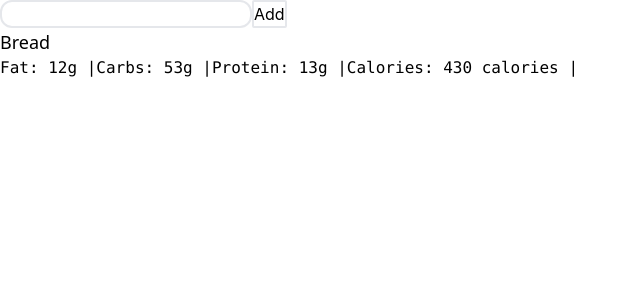
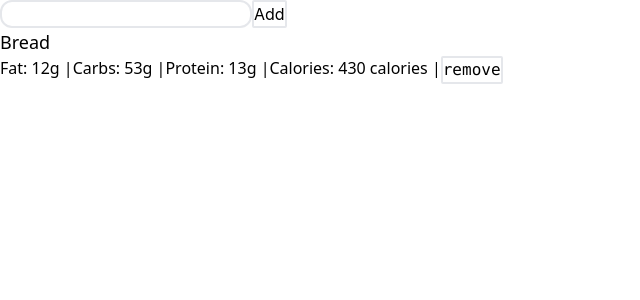
Before and after one commit to toffernator/wheelie-mealie, a React (Create React App) app: page / in a window 1280 px wide. Shown: the top 300 px of the page, without its empty margins (0-640 px from the left). Built offline with nearby package versions, Linux system fonts and the light colour scheme.

Commit message:
Add and Remove Items!

```diff
--- a/src/App.tsx
+++ b/src/App.tsx
@@ -24,10 +24,19 @@ function App() {
     setMeals(newMeals)
   }
 
+  function handleRemove(data: NutritionData) {
+    console.log("Remove!")
+    let toRemove: number = meals.findIndex((dish) => dish.dish === data.dish)
+    let newMeals: Array<NutritionData> = [...meals].slice(0, toRemove)
+    let secondHalf: Array<NutritionData> = [...meals].slice(toRemove, -1)
+    newMeals.push(...secondHalf)
+    setMeals(newMeals)
+  }
+
   return (
     <div className="App container mx-auto">
       <ApiReqButton className="" OnSubmit={handleSubmit} Name="Dish" />
-      <DishList className="" Dishes={meals} />
+      <DishList className="" Dishes={meals} OnCardRemove={handleRemove} />
     </div>
   );
 }
--- a/src/components/ApiReqButton.tsx
+++ b/src/components/ApiReqButton.tsx
@@ -8,7 +8,15 @@ interface Props {
 
 export default function ApiReqButton(props: Props & React.HTMLAttributes<HTMLDivElement>) {
   async function handleSubmit(dish: string) {
-    const data: NutritionData = await FetchNutritionalDataByDish(dish)
+    // const data: NutritionData = await FetchNutritionalDataByDish(dish)
+
+    const data: NutritionData = {
+      dish: "Bread",
+      calories: { value: 430, unit: "calories" },
+      carbs: { value: 53, unit: "g" },
+      fat: { value: 12, unit: "g" },
+      protein: { value: 13, unit: "g" },
+    }
     props.OnSubmit(data)
   }
 
--- a/src/components/DishCard.tsx
+++ b/src/components/DishCard.tsx
@@ -3,17 +3,19 @@ import { NutritionData } from "../spoonacular/api"
 
 interface Props {
   NutritionData: NutritionData
+  OnRemove: (data: NutritionData) => void
 }
 
-export default function DishCard(props: Props) {
+export default function DishCard(props: Props & React.HTMLAttributes<HTMLDivElement>) {
   return (
     <>
       <h3 className="font-sans text-lg">{props.NutritionData.dish}</h3>
-      <div className="font-mono flex flex-row">
+      <div className="font-sans flex flex-row">
         <p>Fat: {props.NutritionData.fat.value.toString() + props.NutritionData.fat.unit + " | "} </p>
         <p>Carbs: {props.NutritionData.carbs.value.toString() + props.NutritionData.carbs.unit + " | "}</p>
         <p>Protein: {props.NutritionData.protein.value.toString() + props.NutritionData.protein.unit + " | "}</p>
         <p>Calories: {props.NutritionData.calories.value.toString() + " " + props.NutritionData.calories.unit + " |"}</p>
+        <button className="font-mono border-2 rounded-sm hover:border-black" onClick={() => props.OnRemove(props.NutritionData)}>remove</button>
       </div>
     </>
   )
--- a/src/components/DishList.tsx
+++ b/src/components/DishList.tsx
@@ -3,10 +3,11 @@ import DishCard from "./DishCard";
 
 interface Props {
   Dishes: Array<NutritionData>
+  OnCardRemove: (data: NutritionData) => void
 }
 
 export default function DishList(props: Props & React.HTMLAttributes<HTMLDivElement>) {
-  const listItems = props.Dishes.map((dish, index) => <li key={index}><DishCard NutritionData={dish} /></li>)
+  const listItems = props.Dishes.map((dish, index) => <li key={index}><DishCard NutritionData={dish} OnRemove={props.OnCardRemove} /></li>)
 
   return (
     <>
```
